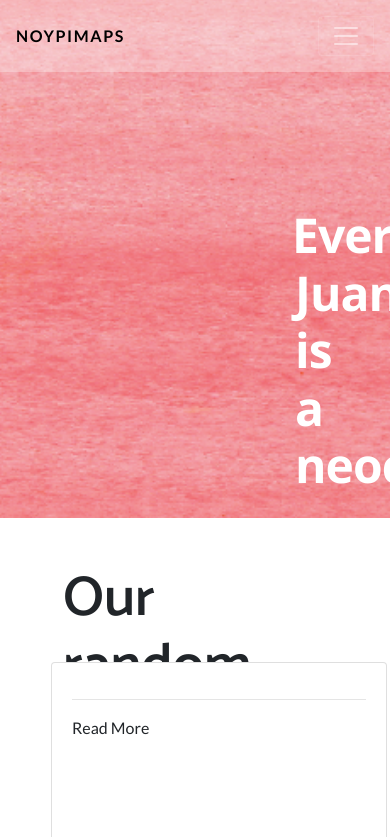
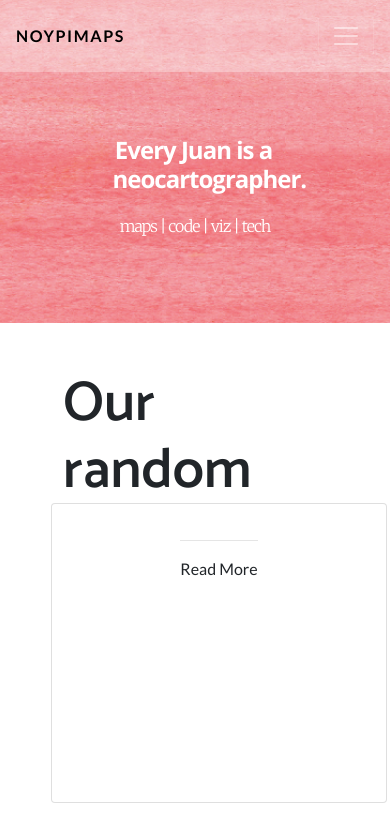
Before and after one commit to noypimaps/noypimaps.github.io, a plain HTML site: page index.html in a window 390 px wide. Shown: the top 837 px of the page. Drawn offline with nearby package versions, Linux system fonts and the light colour scheme; no server answers.

Commit message:
added fixes for small screens

```diff
--- a/css/noypimaps.css
+++ b/css/noypimaps.css
@@ -65,17 +65,20 @@ header.masthead {
   background-size: cover;
 }
 #headerline{
-  margin: 80px 280px 40px 280px;
+  margin: 80px 0px 20px 0px;
   font-size: 3rem;
   letter-spacing: -1px;
   font-family: "Open Sans", sans-serif;
   text-indent: -3px;
   font-weight: 700;
 }
+#header-container{
+  align-items: center;
+  width: 50%;
+
+}
 #tagline{
-  margin: 10px 120px 10px 120px;
   letter-spacing: -1px;
-  text-indent: -3px;
   font-size: 1.25rem;
   font-family: "Merriweather", serif;
 }
@@ -95,19 +98,62 @@ header.masthead .masthead-content {
 #blog-headerline{
   height: 9rem;
 }
-
+.display-4{
+  align-content: center;
+}
 @media screen and (max-width: 992px) and (min-width: 720px){
   .card{
     margin-left: 25%;
+    margin-top: 2%;
+
   }
 }
-@media (max-width: 720px) and (min-width: 480px){
+@media (max-width: 765px){
+  #headerline{
+    font-size: 1.75rem;
+    letter-spacing: -1px;
+    font-family: "Open Sans", sans-serif;
+    font-weight: 700;
+    margin-top: 10px;
+  }
+  #tagline{
+    letter-spacing: -1px;
+    font-size: 1rem;
+    font-family: "Merriweather", serif;
+  }
+  header.masthead .masthead-content {
+    z-index: 1;
+    position: relative;
+    height: 75px;
+  }
   .card{
-    margin-left: 20%;
+    margin-left: 10%;
+    margin-top: 10%;
+    align-items: center;
+  }
+
+}
+@media (max-width: 480px){
+  #headerline{
+    font-size: 1.5rem;
+    letter-spacing: -1px;
+    font-family: "Open Sans", sans-serif;
+    font-weight: 700;
+    margin-top: 10px;
+  }
+  #tagline{
+    letter-spacing: -1px;
+    font-size: 1rem;
+    font-family: "Merriweather", serif;
+  }
+  header.masthead .masthead-content {
+    z-index: 1;
+    position: relative;
+    height: 75px;
+  }
+  .card{
+    margin-left: 10%;
+    margin-top: 10%;
+    align-items: center;
   }
 }
-@media (max-width: 440px){
-  .card{
-    margin-left: 10%;
-  }
-}
--- a/index.html
+++ b/index.html
@@ -44,7 +44,7 @@
 
   <header class="masthead text-center text-white">
     <div class="masthead-content">
-      <div class="container">
+      <div class="container" id="header-container">
         <h3 id="headerline">Every Juan is a neocartographer.</h3>
         <span id="tagline">maps | code | viz | tech</span>
       </div>
```
